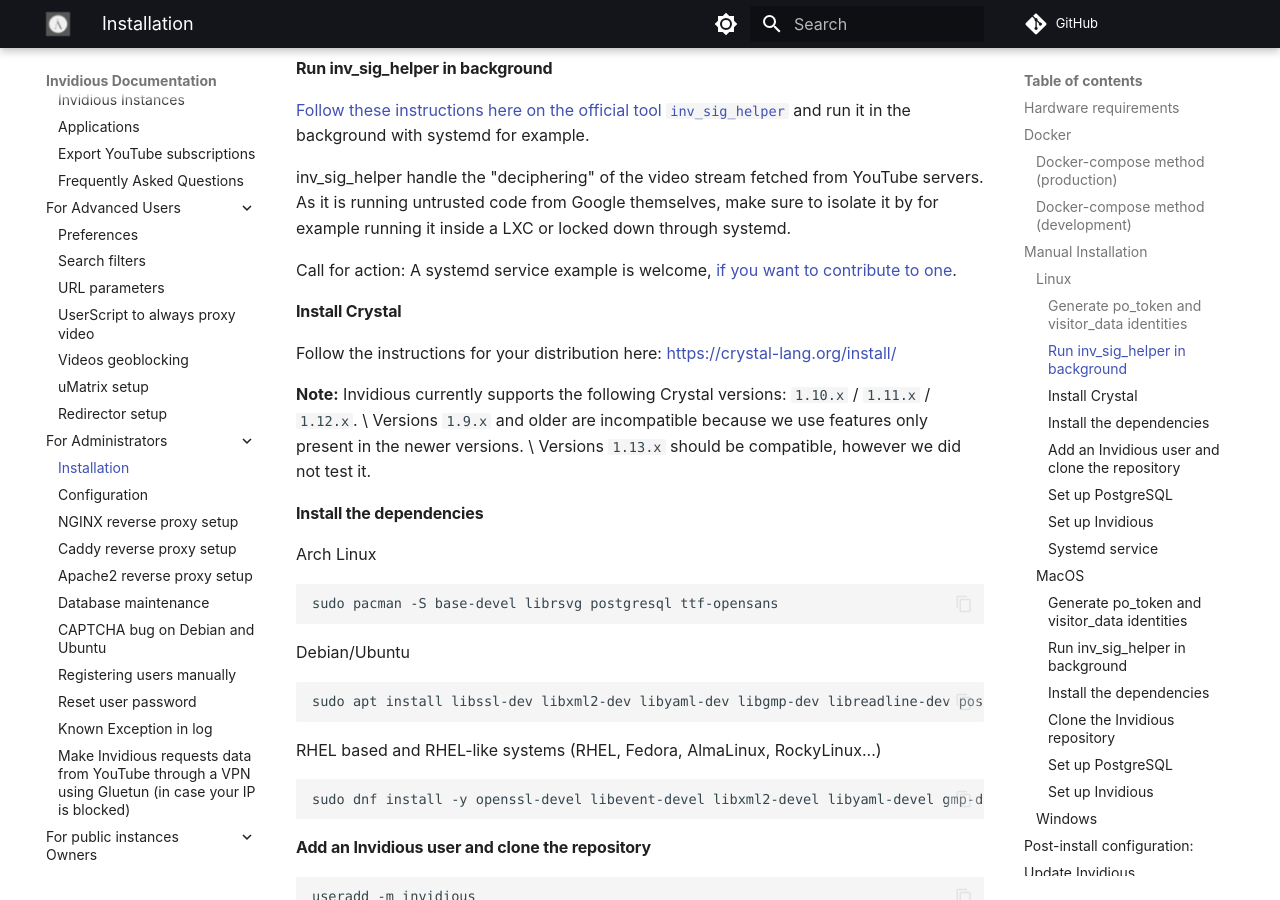
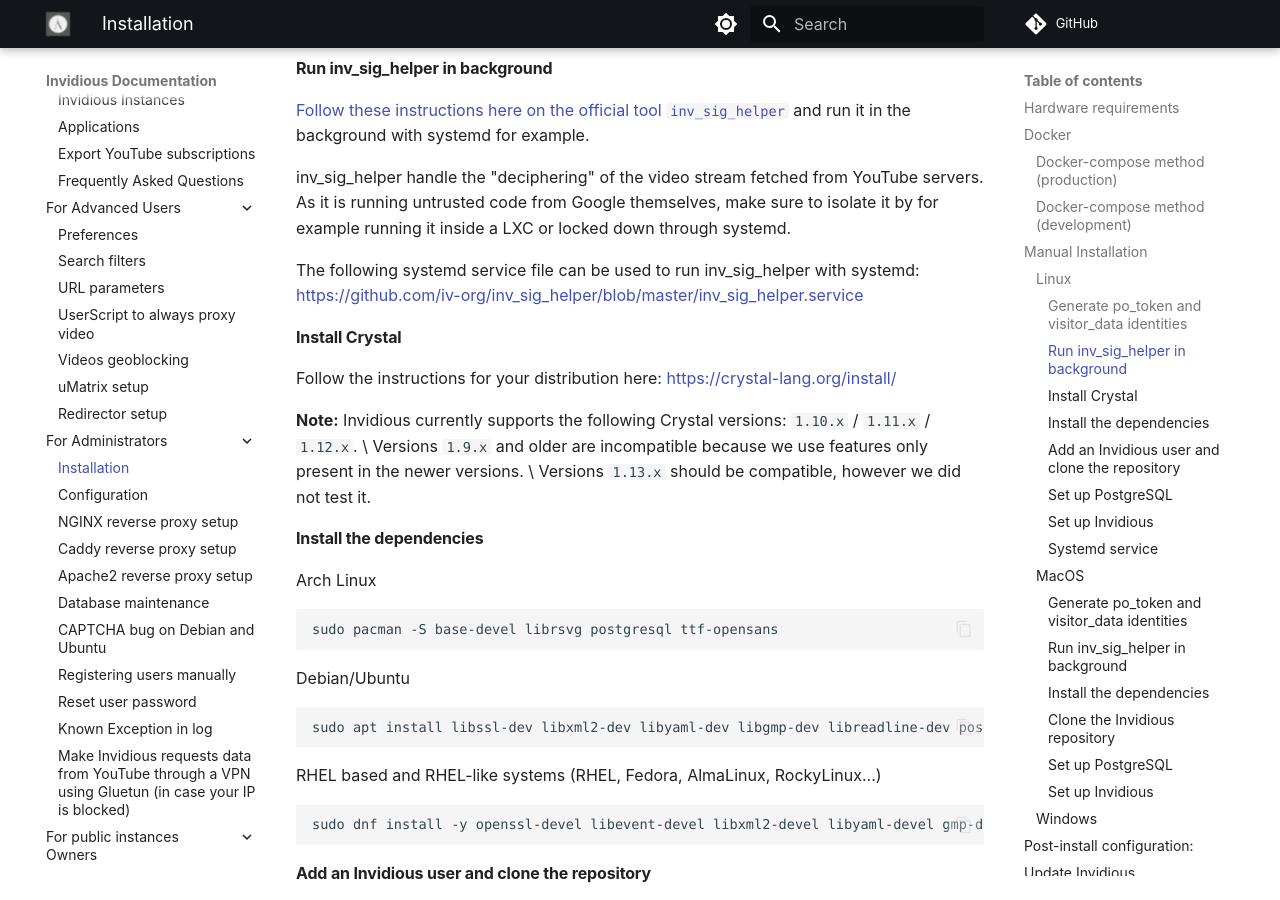
Before and after one commit to iv-org/documentation, an MkDocs documentation site: the page built from docs/installation.md, in a window 1280 px wide and 900 px high, scrolled down 3785 px. Built offline with MkDocs 1.6.1 and Material for MkDocs 9.7.7, drawn with Linux system fonts in a browser that asks for light colours; comment, search, counter and statistics services are not loaded.

Commit message:
Add an example systemd service file for inv_sig_helper (#598)
* Add an example systemd service file for inv_sig_helper

* Link to the existing systemd service file

```diff
--- a/docs/installation.md
+++ b/docs/installation.md
@@ -170,7 +170,7 @@
 
 inv_sig_helper handle the "deciphering" of the video stream fetched from YouTube servers. As it is running untrusted code from Google themselves, make sure to isolate it by for example running it inside a LXC or locked down through systemd.
 
-Call for action: A systemd service example is welcome, [if you want to contribute to one](https://github.com/iv-org/documentation/edit/master/docs/installation.md#linux).
+The following systemd service file can be used to run inv_sig_helper with systemd: https://github.com/iv-org/inv_sig_helper/blob/master/inv_sig_helper.service
 
 #### Install Crystal
 
```
